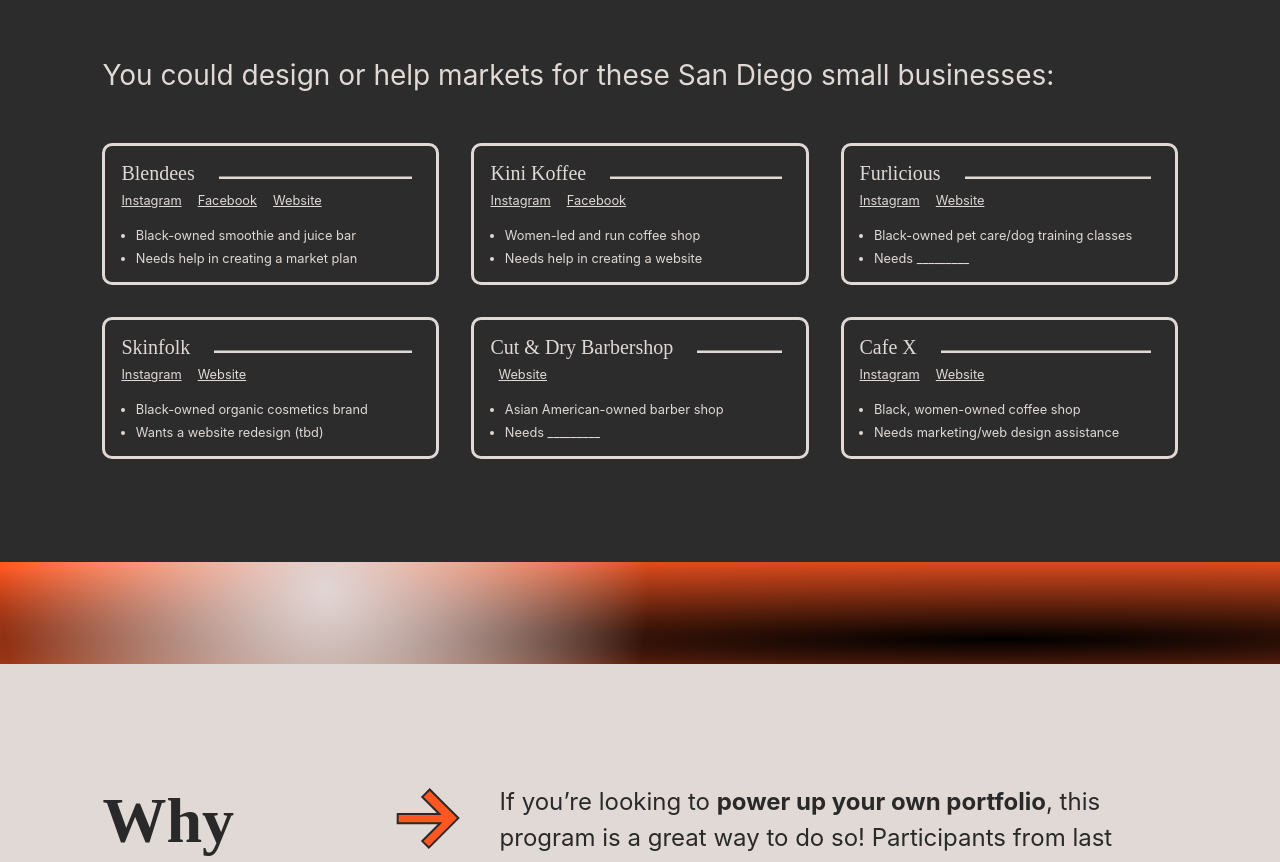
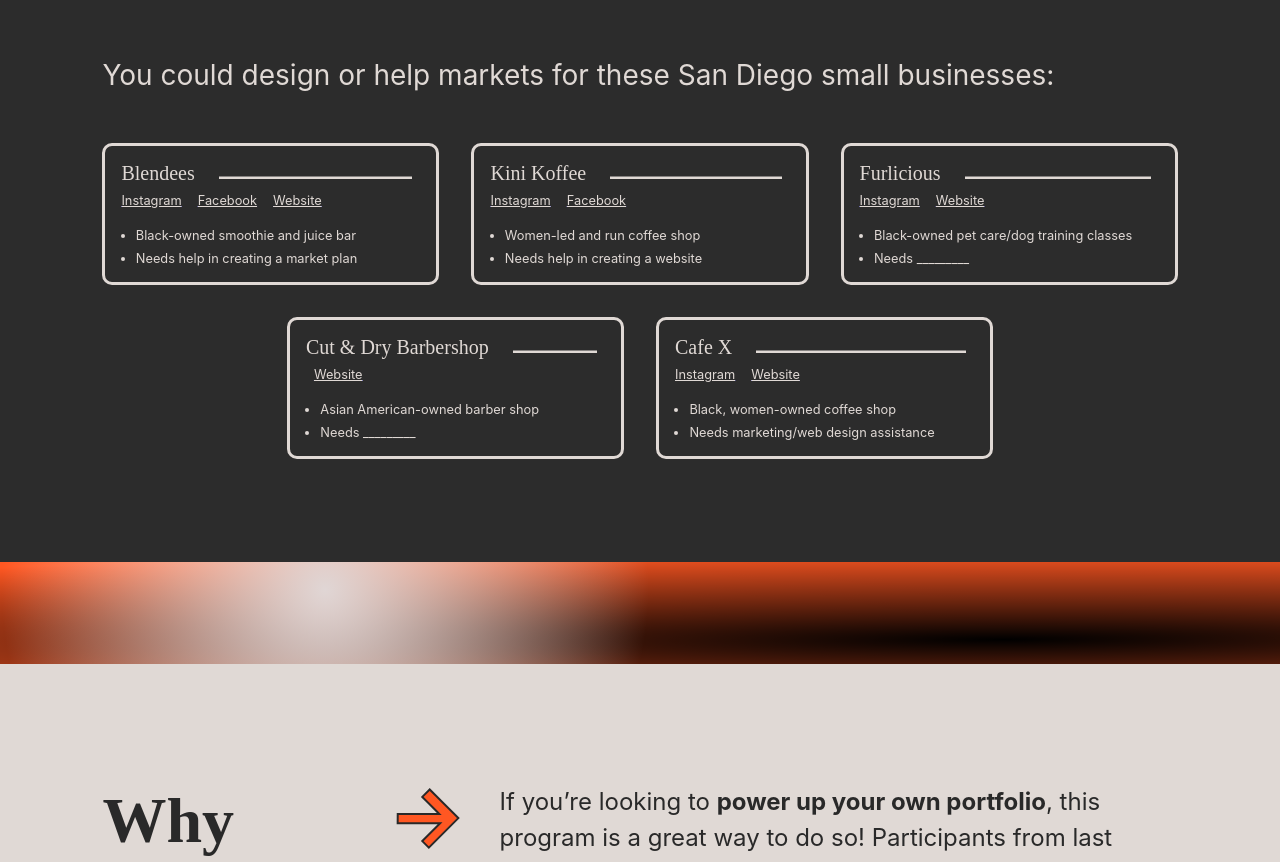
Before and after one commit to ucsddesignco/powerup, a React (Create React App) app: page / in a window 1280 px wide. Shown: the part 2500-3362 px from the top of the page. Built offline with nearby package versions, Linux system fonts and the light colour scheme; a web font is replaced by a local one.

Commit message:
Updated Cards

```diff
--- a/src/components/Cards.js
+++ b/src/components/Cards.js
@@ -26,7 +26,7 @@
             ></div>
 
             <p className="cards-head-text">You could design or help markets for these San Diego small businesses:</p>
-            <Grid container spacing={4} className="top-cards">
+            <Grid container spacing={4} justify={"center"} className="top-cards">
                 <Grid item xs={12} sm={6} md={4}>
                     <div className="cards-item1"
                     onMouseEnter={() => setHover("item1-cursor")}
@@ -91,27 +91,7 @@
 
                     </div>
                 </Grid>
-                <Grid item xs={12} sm={6} md={4}>
-                    <div className="cards-item4"
-                    onMouseEnter={() => setHover("item4-cursor")}
-                    onMouseLeave={() => setHover("cursor")}
-                    >
-                        <div className="cards-title">
-                            <p className="cards-title-text">Skinfolk</p>
-                            <div className="cards-line"></div>
-                        </div>
-                        <Draggable><div className="cards-item4-img"></div></Draggable>
-                        <div className="cards-contact">
-                            <a target="_blank" href="https://www.instagram.com/skinfolk13/?hl=en"><p className="contact-first-text">Instagram</p></a>
-                            <a target="_blank" href="https://www.myskinfolk.com/"><p className="contact-text">Website</p></a>
-                        </div>
-                        <ul className="cards-bullets">
-                            <li className="bullet-text">Black-owned organic cosmetics brand</li>
-                            <li className="bullet-text">Wants a website redesign (tbd)</li>
-                        </ul>
 
-                    </div>
-                </Grid>
                 <Grid item xs={12} sm={6} md={4}>
                     <div className="cards-item5"
                     onMouseEnter={() => setHover("item5-cursor")}
```
